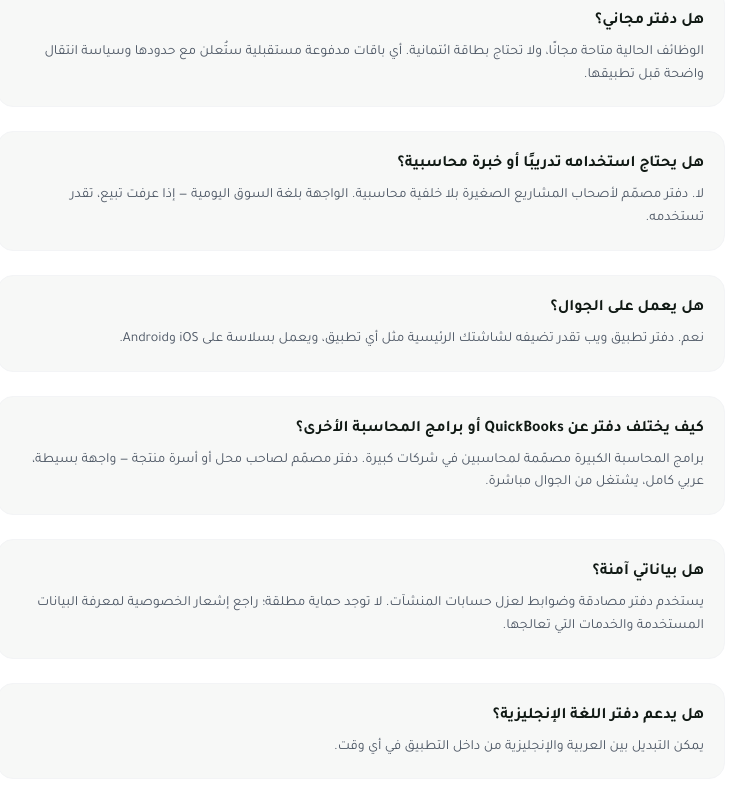
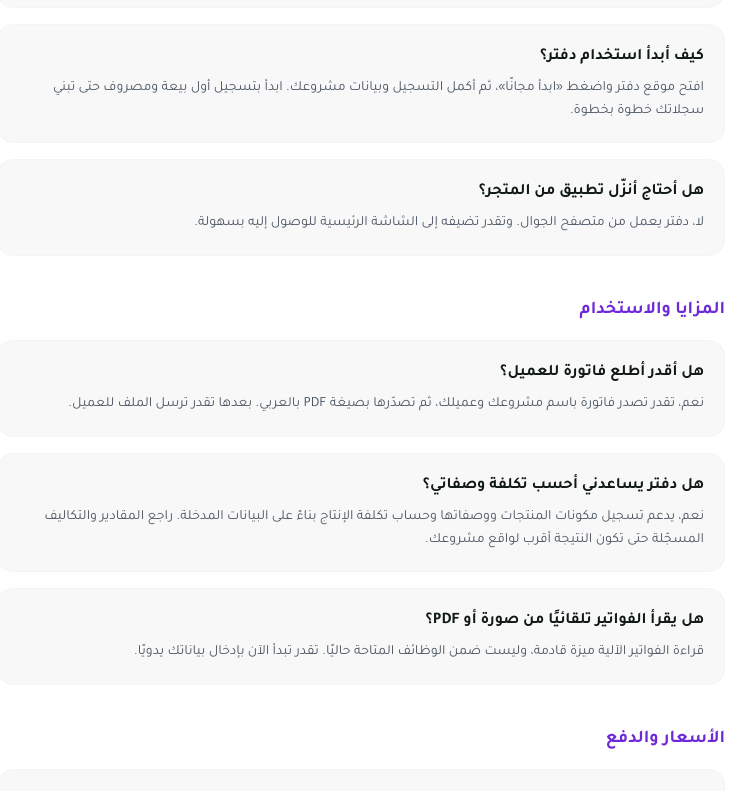
Before and after one commit to legend-h-99/daftar, a Next.js app in the folder apps/web/: page / in a window 1280 px wide. Shown: the part 4820-5611 px from the top of the page, without its empty margins (279-1034 px from the left). Built offline with nearby package versions, Linux system fonts and the light colour scheme.

Commit message:
Publish categorized Arabic FAQs with matching structured data

```diff
--- a/apps/web/app/landing/_content.tsx
+++ b/apps/web/app/landing/_content.tsx
@@ -1,4 +1,5 @@
 import Link from "next/link";
+import { faqGroups, faqSchema } from "./_faq";
 import PricingSection from "@/components/pricing/PricingSection";
 import CurrentMonth from "./_current-month";
 import LandingTracker from "./_tracker";
@@ -51,37 +52,6 @@
   { icon: PenLine, num: 1, title: "سجّل محلك", body: "أدخل اسم محلك ومدينتك — يأخذ أقل من دقيقة." },
   { icon: Eye,     num: 2, title: "ابدأ التسجيل", body: "بعد كل بيعة أو مصروف، دوّنه فورًا من الجوال." },
   { icon: TrendingUp, num: 3, title: "شوف ربحك", body: "راجع المبيعات والتكاليف المسجلة بنقرة واحدة؛ لا تشمل النتيجة بيانات لم تدخلها." },
-];
-
-const faqs: { q: string; a: string }[] = [
-  {
-    q: "ما هو تطبيق دفتر؟",
-    a: "دفتر تطبيق محاسبة عربي مبسّط للمشاريع الصغيرة والأسر المنتجة في السعودية. يتيح تتبع المبيعات والمصاريف والفواتير والمخزون من مكان واحد — بلا مصطلحات محاسبية.",
-  },
-  {
-    q: "هل دفتر مجاني؟",
-    a: "الوظائف الحالية متاحة مجانًا، ولا تحتاج بطاقة ائتمانية. أي باقات مدفوعة مستقبلية ستُعلن مع حدودها وسياسة انتقال واضحة قبل تطبيقها.",
-  },
-  {
-    q: "هل يحتاج استخدامه تدريبًا أو خبرة محاسبية؟",
-    a: "لا. دفتر مصمّم لأصحاب المشاريع الصغيرة بلا خلفية محاسبية. الواجهة بلغة السوق اليومية — إذا عرفت تبيع، تقدر تستخدمه.",
-  },
-  {
-    q: "هل يعمل على الجوال؟",
-    a: "نعم. دفتر تطبيق ويب تقدر تضيفه لشاشتك الرئيسية مثل أي تطبيق، ويعمل بسلاسة على iOS وAndroid.",
-  },
-  {
-    q: "كيف يختلف دفتر عن QuickBooks أو برامج المحاسبة الأخرى؟",
-    a: "برامج المحاسبة الكبيرة مصمّمة لمحاسبين في شركات كبيرة. دفتر مصمّم لصاحب محل أو أسرة منتجة — واجهة بسيطة، عربي كامل، يشتغل من الجوال مباشرة.",
-  },
-  {
-    q: "هل بياناتي آمنة؟",
-    a: "يستخدم دفتر مصادقة وضوابط لعزل حسابات المنشآت. لا توجد حماية مطلقة؛ راجع إشعار الخصوصية لمعرفة البيانات المستخدمة والخدمات التي تعالجها.",
-  },
-  {
-    q: "هل يدعم دفتر اللغة الإنجليزية؟",
-    a: "يمكن التبديل بين العربية والإنجليزية من داخل التطبيق في أي وقت.",
-  },
 ];
 
 const comparisons: { feature: string; daftar: boolean | string; paper: boolean | string; quickbooks: boolean | string }[] = [
@@ -466,14 +436,28 @@
           <h2 className="text-center text-2xl font-extrabold tracking-tight sm:text-3xl">
             الأسئلة الشائعة
           </h2>
-          <dl className="mt-10 space-y-6">
-            {faqs.map(({ q, a }) => (
-              <div key={q} className="motion-surface rounded-lg border border-gray-100 bg-[#f7f8f7] p-5">
-                <dt className="text-base font-bold text-[#101914]">{q}</dt>
-                <dd className="mt-2 text-sm leading-relaxed text-gray-600">{a}</dd>
+          <script
+            type="application/ld+json"
+            dangerouslySetInnerHTML={{ __html: JSON.stringify(faqSchema).replace(/</g, "\\u003c") }}
+          />
+          <div className="mt-10 space-y-10">
+            {faqGroups.map(({ title, items }) => (
+              <div key={title}>
+                <h3 className="mb-4 text-lg font-bold text-brand-700">{title}</h3>
+                <dl className="space-y-4">
+                  {items.map(({ q, a, href, linkLabel }) => (
+                    <div key={q} className="motion-surface rounded-lg border border-gray-100 bg-[#f7f8f7] p-5">
+                      <dt className="text-base font-bold text-[#101914]">{q}</dt>
+                      <dd className="mt-2 text-sm leading-relaxed text-gray-600">
+                        {a}
+                        {href && <Link href={href} className="mt-2 block font-semibold text-brand-700 underline underline-offset-4">{linkLabel}</Link>}
+                      </dd>
+                    </div>
+                  ))}
+                </dl>
               </div>
             ))}
-          </dl>
+          </div>
         </div>
       </section>
 
--- /dev/null
+++ b/apps/web/app/landing/_faq.ts
@@ -0,0 +1,99 @@
+export const faqGroups: { title: string; items: { q: string; a: string; href?: string; linkLabel?: string }[] }[] = [
+  {
+    "title": "البداية",
+    "items": [
+      {
+        "q": "وش هو دفتر، ولمن يناسب؟",
+        "a": "دفتر تطبيق محاسبة مبسّط للأسر المنتجة وأصحاب المشاريع الصغيرة في السعودية. يجمع مبيعاتك ومصاريفك وفواتيرك ومخزونك في مكان واحد."
+      },
+      {
+        "q": "كيف أبدأ استخدام دفتر؟",
+        "a": "افتح موقع دفتر واضغط «ابدأ مجانًا»، ثم أكمل التسجيل وبيانات مشروعك. ابدأ بتسجيل أول بيعة ومصروف حتى تبني سجلاتك خطوة بخطوة."
+      },
+      {
+        "q": "هل أحتاج أنزّل تطبيق من المتجر؟",
+        "a": "لا، دفتر يعمل من متصفح الجوال. وتقدر تضيفه إلى الشاشة الرئيسية للوصول إليه بسهولة."
+      }
+    ]
+  },
+  {
+    "title": "المزايا والاستخدام",
+    "items": [
+      {
+        "q": "هل أقدر أطلع فاتورة للعميل؟",
+        "a": "نعم، تقدر تصدر فاتورة باسم مشروعك وعميلك، ثم تصدّرها بصيغة PDF بالعربي. بعدها تقدر ترسل الملف للعميل."
+      },
+      {
+        "q": "هل دفتر يساعدني أحسب تكلفة وصفاتي؟",
+        "a": "نعم، يدعم تسجيل مكونات المنتجات ووصفاتها وحساب تكلفة الإنتاج بناءً على البيانات المدخلة. راجع المقادير والتكاليف المسجّلة حتى تكون النتيجة أقرب لواقع مشروعك."
+      },
+      {
+        "q": "هل يقرأ الفواتير تلقائيًا من صورة أو PDF؟",
+        "a": "قراءة الفواتير الآلية ميزة قادمة، وليست ضمن الوظائف المتاحة حاليًا. تقدر تبدأ الآن بإدخال بياناتك يدويًا."
+      }
+    ]
+  },
+  {
+    "title": "الأسعار والدفع",
+    "items": [
+      {
+        "q": "هل دفتر مجاني؟",
+        "a": "نعم، الوظائف الحالية متاحة مجانًا، ولا تحتاج بطاقة ائتمانية. حدود الباقات المعروضة في الموقع لم تُطبّق بعد، ولا يتم تحصيل مبالغ حاليًا."
+      },
+      {
+        "q": "هل بتكون فيه اشتراكات مدفوعة؟",
+        "a": "نعم، الموقع يعرض باقات مدفوعة قادمة. سيُعلن موعد تفعيل الاشتراكات وحدودها وسياسة الانتقال للمستخدمين الحاليين قبل تطبيقها."
+      },
+      {
+        "q": "هل فيه مبالغ أقدر أستردها إذا ما ناسبني التطبيق؟",
+        "a": "لا يتم تحصيل أي مبلغ حاليًا، لذلك لا توجد رسوم اشتراك حالية تحتاج إلى استرداد. تفاصيل الإلغاء والاسترداد للاشتراكات المستقبلية غير موضحة في المعلومات المتاحة حاليًا."
+      }
+    ]
+  },
+  {
+    "title": "المساعدة وفهم النتائج",
+    "items": [
+      {
+        "q": "ليش نتيجة الربح تختلف عن حساباتي؟",
+        "a": "نتيجة دفتر تعتمد على المبيعات وتكلفة المخزون المباع والمصاريف التي سجّلتها. ابدأ بمراجعة الفترة المحددة واكتمال العمليات وصحة التكاليف المدخلة."
+      },
+      {
+        "q": "هل دفتر يحسب المصاريف اللي ما سجّلتها؟",
+        "a": "لا، التقرير لا يشمل بيانات لم تدخلها. سجّل مصاريف مشروعك أولًا بأول، بما فيها التغليف والتوصيل الذي تتحمله، حتى تكون الصورة أوضح."
+      },
+      {
+        "q": "هل أقدر أستخدم دفتر بالإنجليزي؟",
+        "a": "نعم، يمكن التبديل بين العربية والإنجليزية من داخل التطبيق. اختر اللغة الأنسب لك أثناء الاستخدام."
+      }
+    ]
+  },
+  {
+    "title": "الثقة وملاءمة المنتج",
+    "items": [
+      {
+        "q": "ما عندي خبرة محاسبية؛ هل يناسبني دفتر؟",
+        "a": "نعم، دفتر موجّه لأصحاب المشاريع الصغيرة بلا خلفية محاسبية. تقدر تبدأ بالمبيعات والمصاريف، ثم تستخدم بقية الأدوات حسب احتياج مشروعك."
+      },
+      {
+        "q": "هل أقدر أجرّبه قبل ما أعتمد عليه؟",
+        "a": "نعم، الاستخدام الحالي مجاني وبدون بطاقة ائتمانية. ابدأ بعدد محدود من العمليات وراجع نتائجها لتتأكد أن طريقة العمل تناسبك."
+      },
+      {
+        "q": "كيف أعرف طريقة التعامل مع بياناتي؟",
+        "a": "راجع إشعار الخصوصية لمعرفة البيانات المستخدمة والخدمات التي تعالجها. يستخدم دفتر مصادقة وضوابط لعزل حسابات المنشآت، دون ضمان حماية مطلقة.",
+        "href": "/privacy/",
+        "linkLabel": "إشعار الخصوصية"
+      }
+    ]
+  }
+];
+
+export const faqSchema = {
+  "@context": "https://schema.org",
+  "@type": "FAQPage",
+  mainEntity: faqGroups.flatMap(({ items }) => items.map(({ q, a }) => ({
+    "@type": "Question",
+    name: q,
+    acceptedAnswer: { "@type": "Answer", text: a },
+  }))),
+};
```
Also changed, not shown: 1 other file (tests, documents, lock files or other folders).
